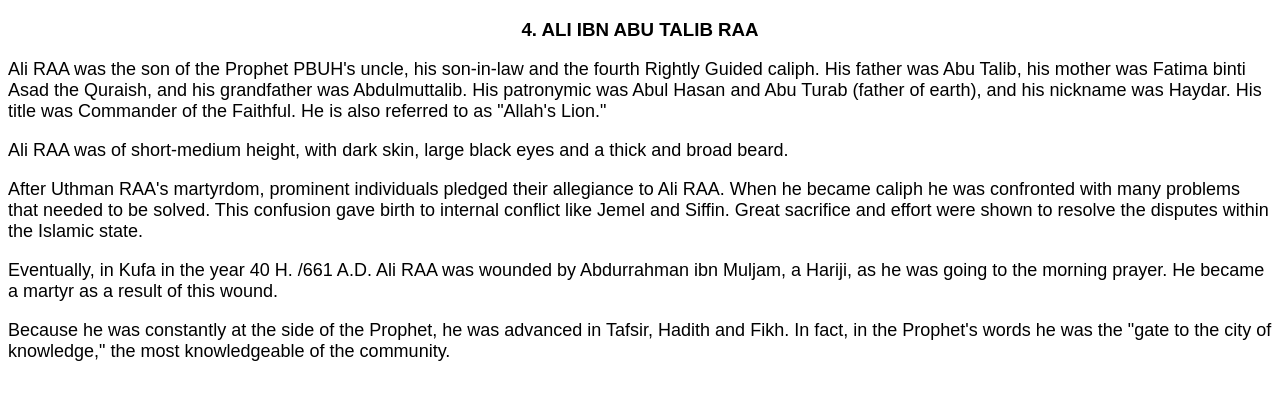
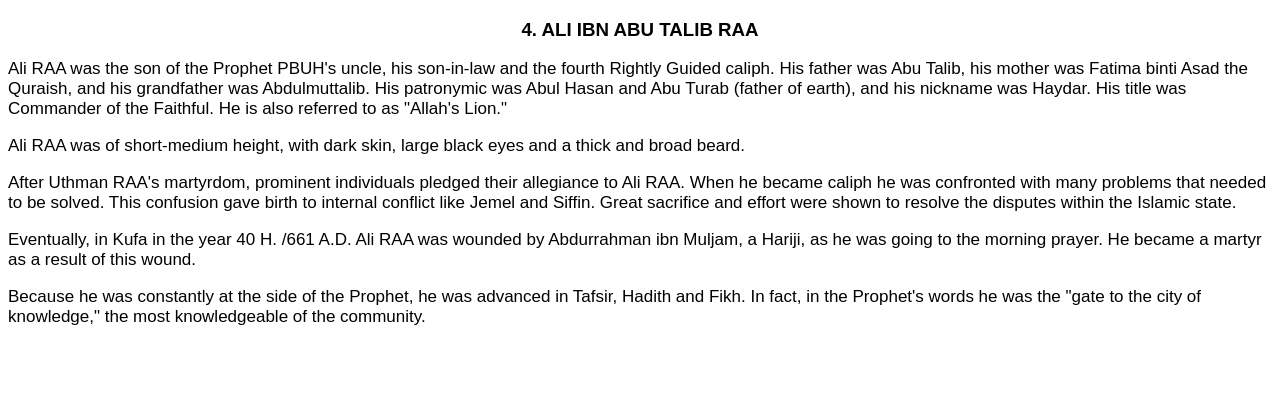
Before and after one commit to osmanmeer/html5, a plain HTML site: page the_ten/4.Ali.html in a window 1280 px wide. Drawn offline with Linux system fonts and the light colour scheme.

Commit message:
added styling

```diff
--- a/css/styles.css
+++ b/css/styles.css
@@ -16,5 +16,5 @@ a {
 }
 
 p {
-    font-size: large;
+    font-size: 17px;
 }
```
